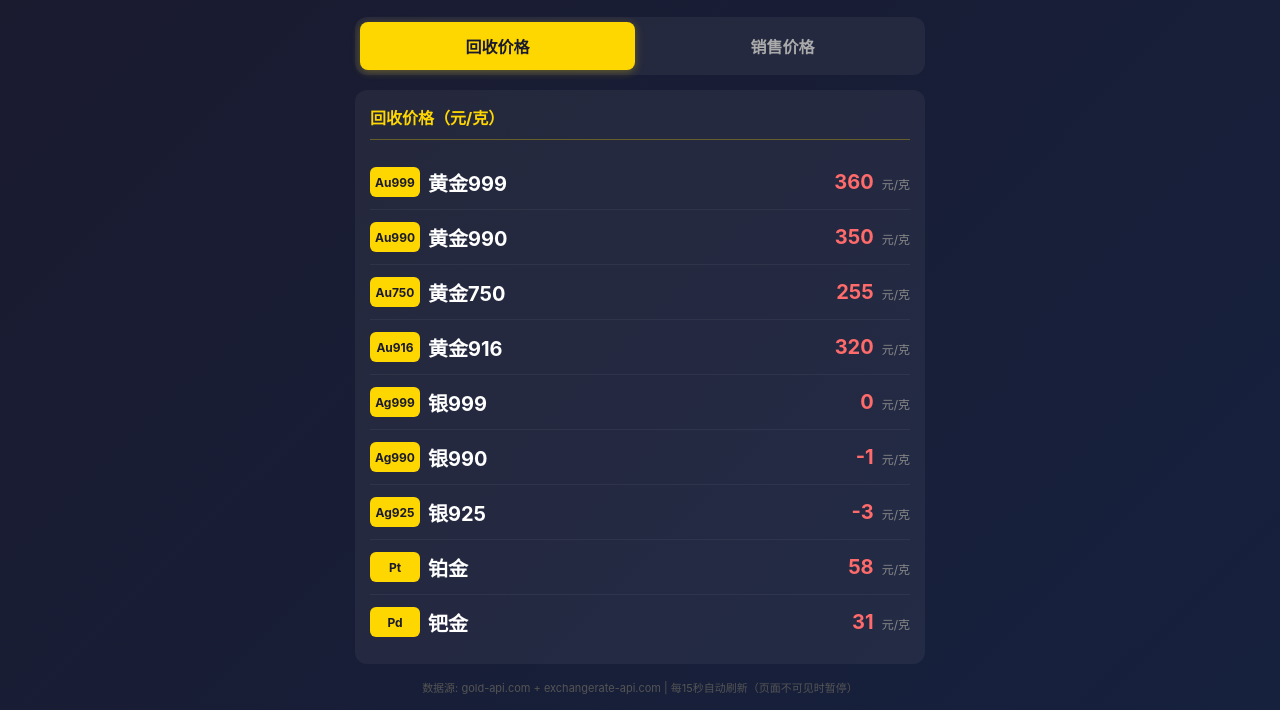
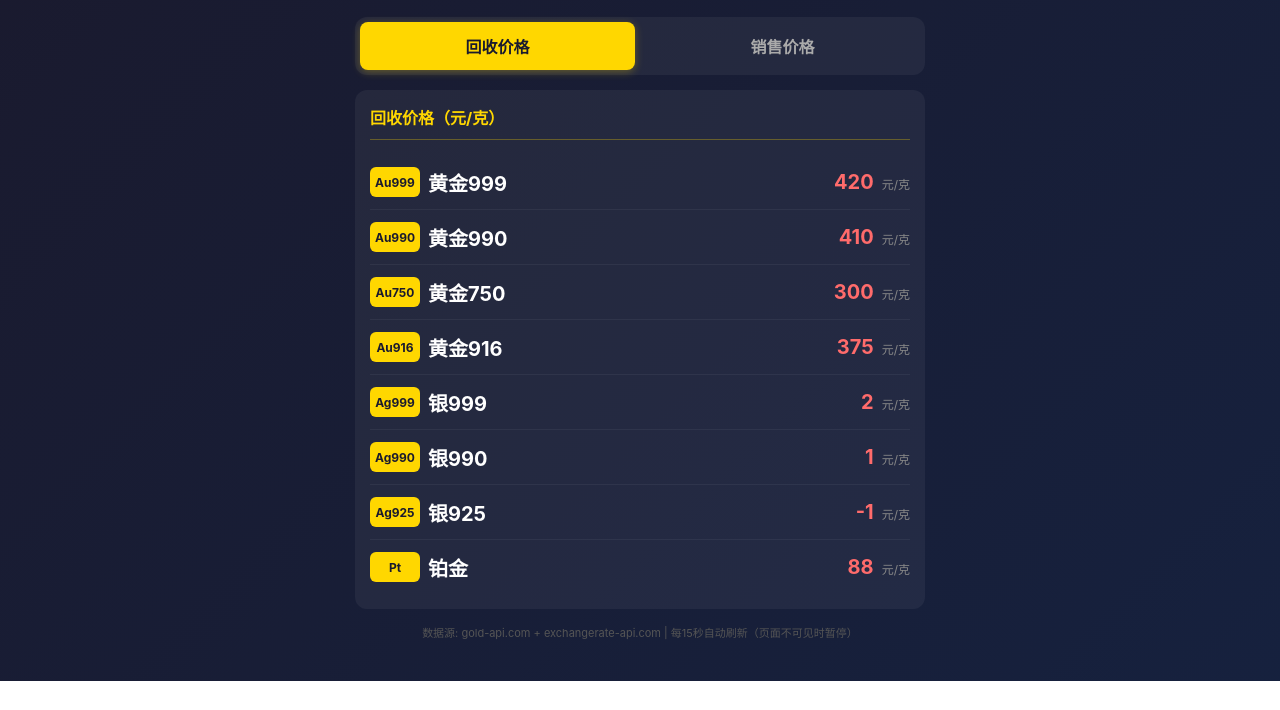
Before and after one commit to mdgjs/mdgjs.github.io, a plain HTML site: page index.html in a window 1280 px wide. Shown: the part 119-829 px from the top of the page. After the commit the page ends 800 px from the top, so only its background shows below. Drawn offline with Linux system fonts and the light colour scheme; no server answers.

Commit message:
Update index.html

```diff
--- a/index.html
+++ b/index.html
@@ -245,21 +245,19 @@
         // ==================== 固定差价配置 ====================
         const PRICE_CONFIG = {
             recycle: {
-                gold: 80,          // 黄金999 减80元
-                gold990: 90,       // 黄金990 减90元
-                silver: 5,         // 银999 减5元
-                silver990: 6,      // 银990 减6元
-                silver925: 8,      // 银925 减8元
-                platinum: 150,     // 铂金 减150元
-                palladium: 200     // 钯金 减200元
+                gold: 20,          // 黄金999 减20元
+                gold990: 30,       // 黄金990 减30元
+                silver: 3,         // 银999 减3元
+                silver990: 4,      // 银990 减4元
+                silver925: 6,      // 银925 减6元
+                platinum: 120      // 铂金 减120元
             },
             sale: {
-                baosheng: 100,
-                laofengxiang: 200,
-                laomiao: 190,
-                mengjinyuan: 180,
-                zhongguo: 170,
-                silver: 11
+                baosheng: 90,
+                laofengxiang: 130,
+                laomiao: 120,
+                mengjinyuan: 110,
+                silver: 6
             }
         };
 
@@ -267,8 +265,7 @@
         let basePricesUSD = {
             gold: 1900.0,
             silver: 23.0,
-            platinum: 900.0,
-            palladium: 1000.0
+            platinum: 900.0
         };
         // 最新汇率 (USD/CNY)
         let usdCnyRate = 7.2;
@@ -332,7 +329,7 @@
             return (usdPrice * usdCnyRate) / 31.10348;
         }
 
-        // ---------- API获取数据 ----------
+        // ---------- API获取数据（gold-api.com） ----------
         async function fetchPrices() {
             try {
                 // 1. 获取美元兑人民币汇率
@@ -343,8 +340,8 @@
                 if (!cnyRate) throw new Error('未找到CNY汇率');
                 usdCnyRate = cnyRate;
 
-                // 2. 并发获取四种金属的美元价格 (gold-api.com)
-                const symbols = ['XAU', 'XAG', 'XPT', 'XPD'];
+                // 2. 并发获取三种金属的美元价格 (gold-api.com)
+                const symbols = ['XAU', 'XAG', 'XPT'];
                 const fetchPromises = symbols.map(async (sym) => {
                     const res = await fetch(`https://api.gold-api.com/price/${sym}`);
                     if (!res.ok) throw new Error(`${sym}价格获取失败`);
@@ -361,7 +358,6 @@
                         case 'XAU': basePricesUSD.gold = priceUSD; break;
                         case 'XAG': basePricesUSD.silver = priceUSD; break;
                         case 'XPT': basePricesUSD.platinum = priceUSD; break;
-                        case 'XPD': basePricesUSD.palladium = priceUSD; break;
                     }
                 });
 
@@ -379,8 +375,7 @@
             const basePricesCNY = {
                 gold: usdPerOunceToCnyPerGram(basePricesUSD.gold),
                 silver: usdPerOunceToCnyPerGram(basePricesUSD.silver),
-                platinum: usdPerOunceToCnyPerGram(basePricesUSD.platinum),
-                palladium: usdPerOunceToCnyPerGram(basePricesUSD.palladium)
+                platinum: usdPerOunceToCnyPerGram(basePricesUSD.platinum)
             };
 
             // 回收价格计算
@@ -397,7 +392,6 @@
             const silver990Final = Math.round(basePricesCNY.silver - PRICE_CONFIG.recycle.silver990);
             const silver925Final = Math.round(basePricesCNY.silver - PRICE_CONFIG.recycle.silver925);
             const platinumFinal = Math.round(basePricesCNY.platinum - PRICE_CONFIG.recycle.platinum);
-            const palladiumFinal = Math.round(basePricesCNY.palladium - PRICE_CONFIG.recycle.palladium);
 
             const recyclePrices = {
                 gold: gold999Final,
@@ -407,8 +401,7 @@
                 silver: silverFinal,
                 silver990: silver990Final,
                 silver925: silver925Final,
-                platinum: platinumFinal,
-                palladium: palladiumFinal
+                platinum: platinumFinal
             };
 
             // 销售价格计算
@@ -416,14 +409,15 @@
             const laofengxiangBase = basePricesCNY.gold + PRICE_CONFIG.sale.laofengxiang;
             const laomiaoBase = basePricesCNY.gold + PRICE_CONFIG.sale.laomiao;
             const mengjinyuanBase = basePricesCNY.gold + PRICE_CONFIG.sale.mengjinyuan;
-            const zhongguoBase = basePricesCNY.gold + PRICE_CONFIG.sale.zhongguo;
+
+            const baoshengPrice = ceilTo8(Math.round(baoshengBase));
 
             const salePrices = {
-                baosheng: ceilTo8(Math.round(baoshengBase)),
+                baosheng: baoshengPrice,
                 laofengxiang: ceilTo8(Math.round(laofengxiangBase)),
                 laomiao: ceilTo8(Math.round(laomiaoBase)),
                 mengjinyuan: ceilTo8(Math.round(mengjinyuanBase)),
-                zhongguo: ceilTo8(Math.round(zhongguoBase)),
+                beijing: baoshengPrice, // 北京黄金与宝盛黄金价格相同
                 silver: Math.round(basePricesCNY.silver + PRICE_CONFIG.sale.silver)
             };
 
@@ -509,16 +503,6 @@
                         <span class="price-unit">元/克</span>
                     </div>
                 </div>
-                <div class="price-row">
-                    <div class="metal-name">
-                        <div class="metal-icon">Pd</div>
-                        <span>钯金</span>
-                    </div>
-                    <div>
-                        <span class="price-value">${recyclePrices.palladium}</span>
-                        <span class="price-unit">元/克</span>
-                    </div>
-                </div>
             `;
 
             // 更新销售价格显示
@@ -553,9 +537,9 @@
                         </div>
                     </div>
                     <div class="brand-item">
-                        <span class="brand-name">中国黄金</span>
+                        <span class="brand-name">北京黄金</span>
                         <div>
-                            <span class="price-value">${salePrices.zhongguo}</span>
+                            <span class="price-value">${salePrices.beijing}</span>
                             <span class="price-unit">元/克</span>
                         </div>
                     </div>
```
